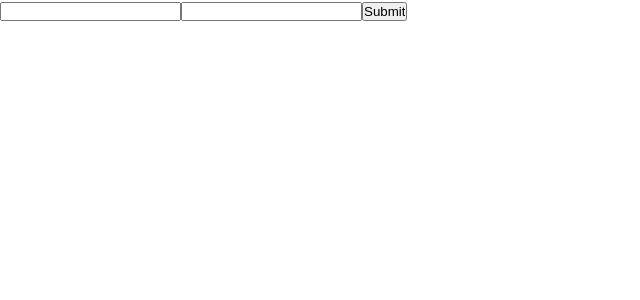
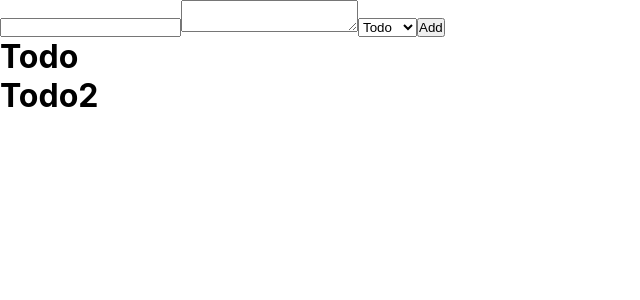
Before and after one commit to yuriinagorniak/task-manager, a React (Create React App) app: page / in a window 1280 px wide. Shown: the top 300 px of the page, without its empty margins (0-640 px from the left). Built offline with nearby package versions, Linux system fonts and the light colour scheme.

Commit message:
Improved id generator; added multi-list rendering; added task filtering

```diff
--- a/src/App.tsx
+++ b/src/App.tsx
@@ -1,24 +1,39 @@
 import './App.css';
 import NewTaskForm from './components/NewTaskForm';
-import TasksList from './components/TasksList';
+import TaskList from './components/TaskList';
 import { useState } from 'react';
 import { Task } from './models/task.model';
+import { List } from './models/list.model';
 
 function App() {
   const [tasks, setTasks] = useState<Task[]>([]);
+  const [lists, setLists] = useState<List[]>([
+    {
+      id: 'list-default',
+      title: "Todo",
+      color: "red"
+    },
+    {
+      id: 'list-default-2',
+      title: "Todo2",
+      color: "red"
+    },
+  ]);
 
   const addNewTask = (task: Task) => {
     setTasks((prevTasks) => [...prevTasks, task])
   }
 
-  const deleteTask = (id: number) => {
+  const deleteTask = (id: string) => {
     setTasks((prevTasks) => prevTasks.filter(task => task.id !== id));
   }
 
   return (
     <div className="App">
-      <NewTaskForm addNewTask={addNewTask} />
-      <TasksList tasks={tasks} deleteTask={deleteTask} />
+      <NewTaskForm lists={lists} addNewTask={addNewTask} />
+      {lists.map(list =>
+        <TaskList key={list.id} title={list.title} tasks={tasks.filter(task => task.listId === list.id)} deleteTask={deleteTask} />
+      )}
     </div>
   );
 }
--- a/src/components/NewTaskForm.tsx
+++ b/src/components/NewTaskForm.tsx
@@ -1,19 +1,19 @@
 import { useForm, SubmitHandler } from "react-hook-form";
 import { Task } from "../models/task.model";
-import { newId } from "../utils/generateId";
+import { List } from "../models/list.model";
+import { generateId } from "../utils/generateId";
 
 interface NewTaskFormProps {
     addNewTask: (task: Task) => void;
+    lists: List[];
 }
+const newTaskId = generateId("task");
 
-const NewTaskForm = ({ addNewTask }: NewTaskFormProps): JSX.Element => {
-    const {
-        register,
-        handleSubmit
-    } = useForm<Task>();
+const NewTaskForm = ({ addNewTask, lists }: NewTaskFormProps): JSX.Element => {
+    const { register, handleSubmit } = useForm<Task>();
 
     const onSubmit: SubmitHandler<Task> = (data) => {
-      data.id = newId();
+        data.id = newTaskId();
         console.log(data);
         addNewTask(data);
     };
@@ -21,10 +21,15 @@ const NewTaskForm = ({ addNewTask }: NewTaskFormProps): JSX.Element => {
     return (
         <form onSubmit={handleSubmit(onSubmit)}>
             <input type="text" {...register("title", { required: true })} />
-        <input type="text" {...register("description")} />
-        <input type="submit" />
+            <textarea {...register("description")} />
+            <select {...register("listId")}>
+                {lists.map((list) => (
+                    <option key={list.id} value={list.id}>{list.title}</option>
+                ))}
+            </select>
+            <input type="submit" value="Add" />
         </form>
     );
-}
+};
 
 export default NewTaskForm;
--- /dev/null
+++ b/src/components/TaskList.tsx
@@ -0,0 +1,26 @@
+import { Task } from "../models/task.model";
+
+interface TaskListProps {
+    title: string;
+    tasks: Task[];
+    deleteTask: (id: string) => void;
+}
+
+const TaskList = ({ title, tasks, deleteTask }: TaskListProps): JSX.Element => {
+    return (
+        <div>
+            <ul>
+                <h1>{title}</h1>
+                {tasks.map((task) => (
+                    <li key={task.id}>
+                        <h3>{task.title}</h3>
+                        {task.description && <span>{task.description}</span>}
+                        <button onClick={deleteTask.bind(null, task.id)}>Delete</button>
+                    </li>
+                ))}
+            </ul>
+        </div>
+    );
+};
+
+export default TaskList;
--- a/src/components/TasksList.tsx
+++ /dev/null
@@ -1,22 +0,0 @@
-import { Task } from "../models/task.model";
-
-interface TasksListProps {
-    tasks: Task[];
-    deleteTask: (id: number) => void;
-}
-
-const TasksList = ({ tasks, deleteTask }: TasksListProps): JSX.Element => {
-    return (
-        <ul>
-            {tasks.map((task) => (
-                <li key={task.id}>
-                    <h3>{task.title}</h3>
-                    {task.description && <span>{task.description}</span>}
-                    <button onClick={deleteTask.bind(null, task.id)}>Delete</button>
-                </li>
-            ))}
-        </ul>
-    );
-};
-
-export default TasksList;
--- /dev/null
+++ b/src/models/list.model.ts
@@ -0,0 +1,5 @@
+export interface List {
+    id: string;
+    title: string;
+    color: string;
+}
--- a/src/models/task.model.ts
+++ b/src/models/task.model.ts
@@ -1,5 +1,7 @@
 export interface Task {
-    id: number;
+    id: string;
     title: string;
+    list: string; // this or
+    listId: string; // this
     description?: string;
 }
--- a/src/utils/generateId.ts
+++ b/src/utils/generateId.ts
@@ -1,11 +1,11 @@
-type GenerateId = () => number;
+type GenerateId = () => string;
 
-const generateId = (): GenerateId => {
+export const generateId = (prefix: string): GenerateId => {
     let id: number = 0;
 
     return function() {
-        return id++;
+        return prefix + '-' + id++;
     }
 }
 
-export const newId: GenerateId = generateId();
+// export const newId: GenerateId = generateId();
```
Lines whose indentation alone changed are shown as unchanged.
